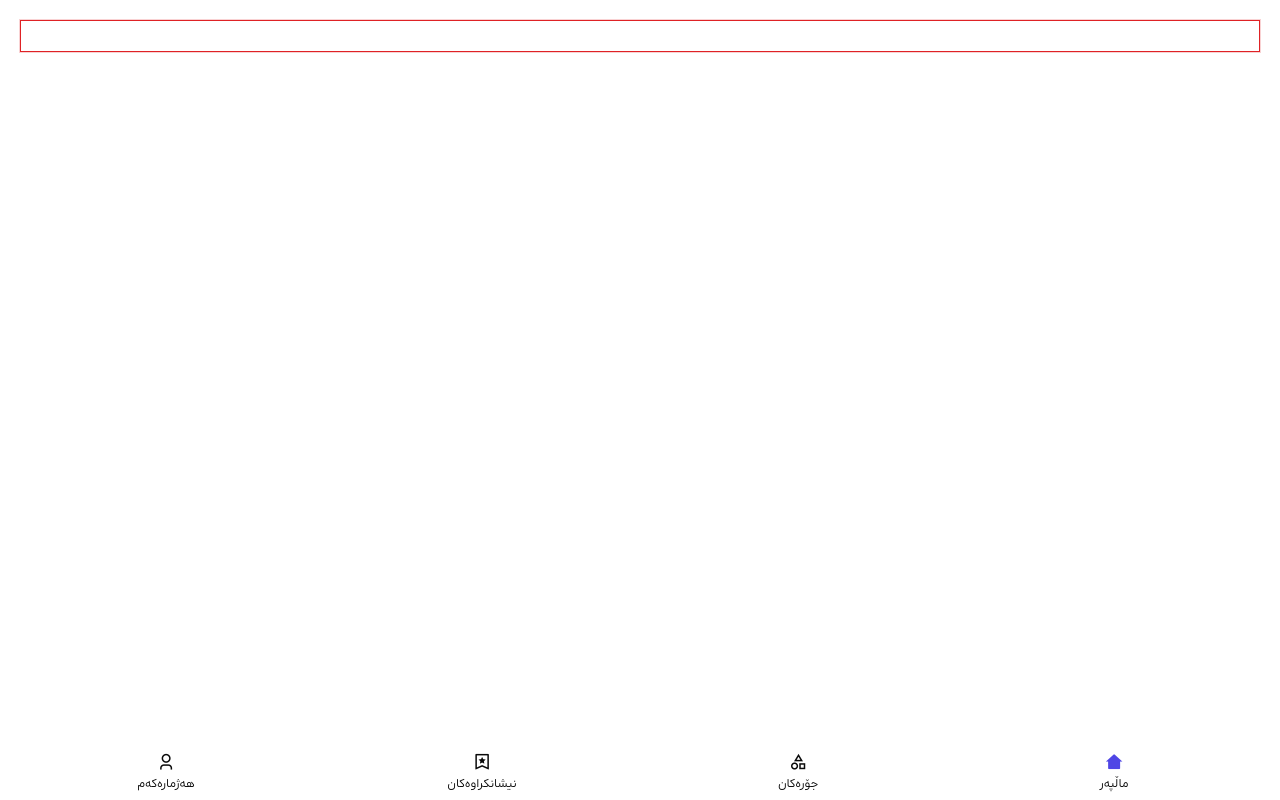
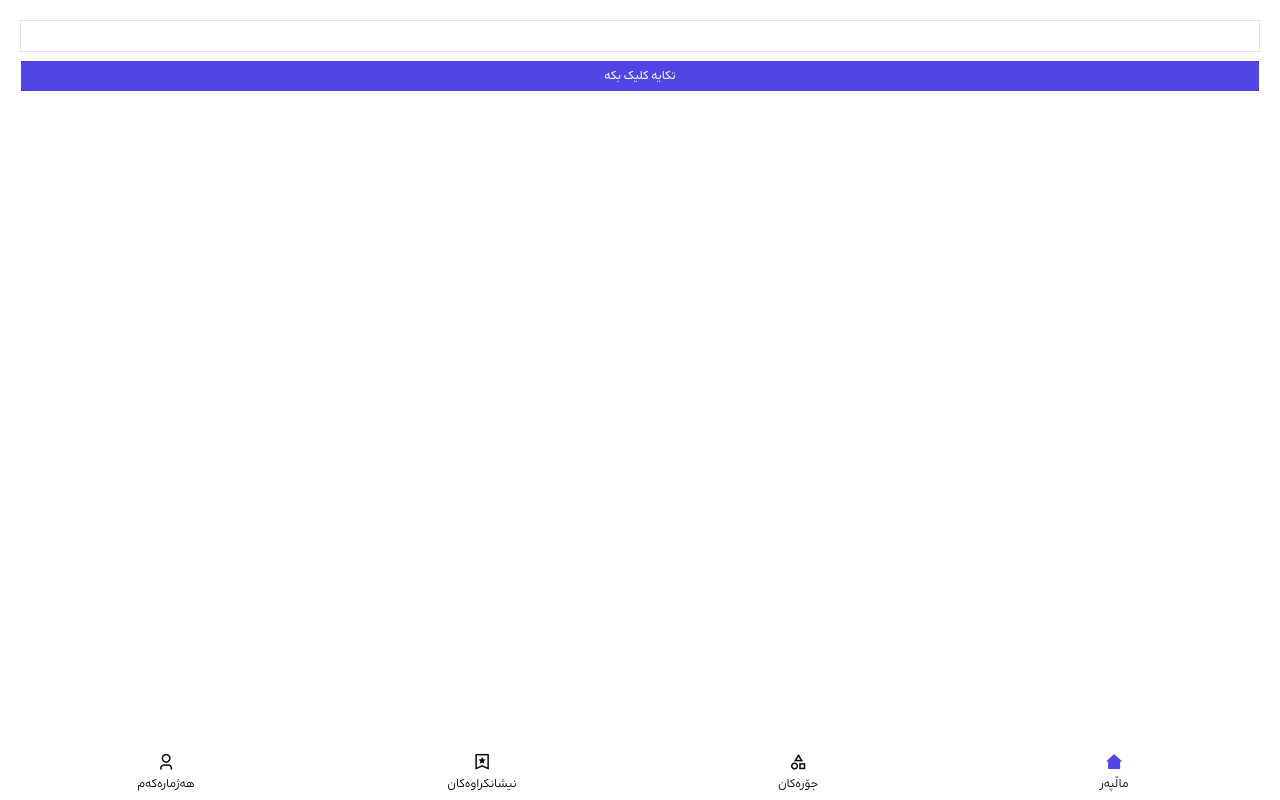
Before and after one commit to dahatu/pewist-pwa, a Next.js app: page / in a window 1280 px wide. Built offline with nearby package versions, Linux system fonts and the light colour scheme; a web font is replaced by a local one.

Commit message:
some changes

```diff
--- a/app/page.tsx
+++ b/app/page.tsx
@@ -1,15 +1,20 @@
 "use client";
 
+import { Button } from "@/components/ui/button";
 import { Input } from "@/components/ui/input";
 import { useTheme } from "next-themes";
 
 export default function Home() {
-
-  const theme = useTheme()
+  const theme = useTheme();
 
   return (
-    <div className="h-[2000px]">
-      <Input aria-invalid/>
+    <div className="flex flex-col gap-2">
+      <Input />
+      <Button>تکایە کلیک بکە</Button>
+      <div className="h-[1000px] "></div>
+      <Input />
+      <div className="h-[1000px] "></div>
+      <Input />
     </div>
   );
 }
```
